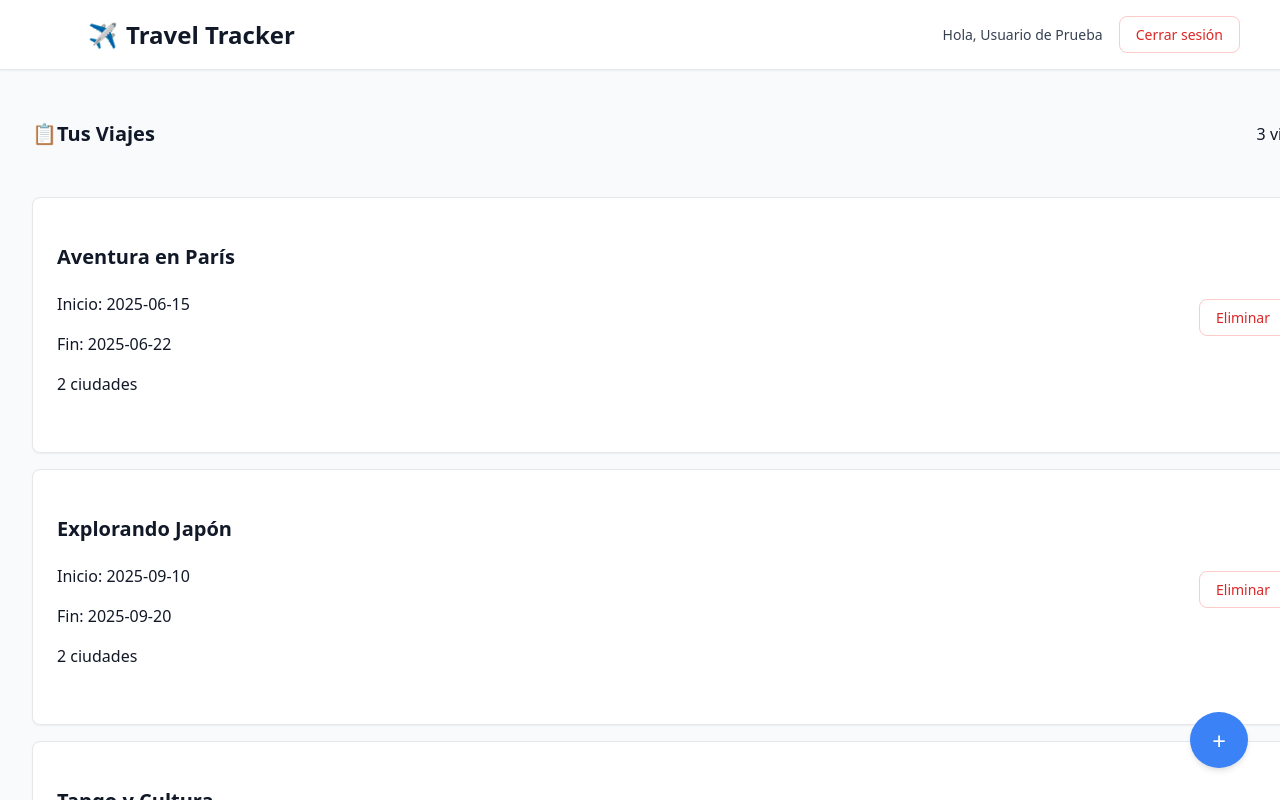
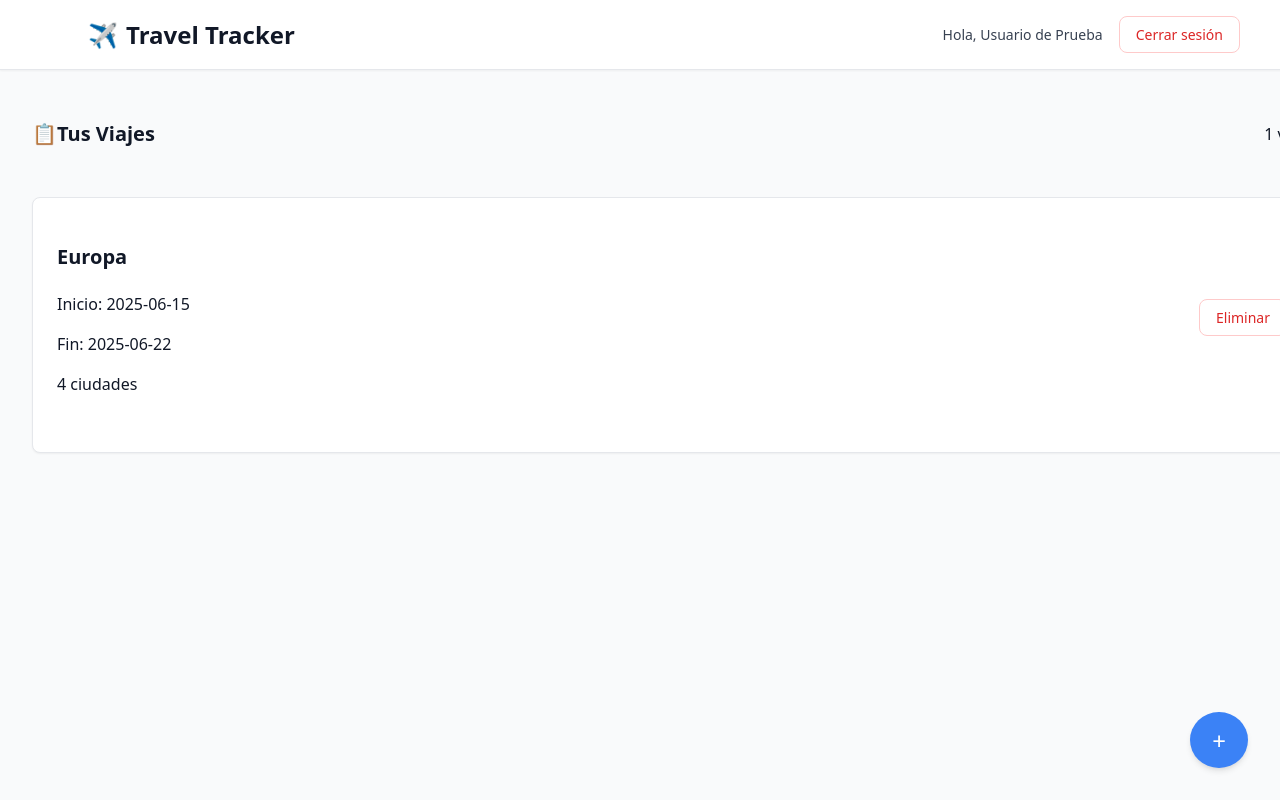
Before and after one commit to matiasleon/travel-tracker, a React (Vite) app: page / in a window 1280 px wide. Shown: the top 800 px of the page. Built offline with nearby package versions, Linux system fonts and the light colour scheme.

Commit message:
Added observations to city

```diff
--- a/src/components/trips/CityCard.jsx
+++ b/src/components/trips/CityCard.jsx
@@ -44,6 +44,13 @@ export const CityCard = ({
         )}
       </div>
 
+      {city.observations && (
+        <div className={styles.observations}>
+          <h4 className={styles.observationsTitle}>Observaciones:</h4>
+          <p className={styles.observationsText}>{city.observations}</p>
+        </div>
+      )}
+
       <div className={styles.activities}>
         {city.activities?.map((activity) => (
           <div key={activity.id} className={styles.activity}>
--- a/src/components/trips/CityCard.module.css
+++ b/src/components/trips/CityCard.module.css
@@ -87,6 +87,28 @@
   font-weight: 500;
 }
 
+.observations {
+  margin-top: 1rem;
+  padding: 0.75rem;
+  background-color: #f9fafb;
+  border-radius: 0.5rem;
+  border-left: 3px solid #3b82f6;
+}
+
+.observationsTitle {
+  font-size: 0.875rem;
+  font-weight: 600;
+  color: #4b5563;
+  margin: 0 0 0.5rem 0;
+}
+
+.observationsText {
+  font-size: 0.875rem;
+  color: #6b7280;
+  margin: 0;
+  line-height: 1.4;
+}
+
 .activities {
   margin-top: 1rem;
   display: flex;
--- a/src/hooks/useTrips.js
+++ b/src/hooks/useTrips.js
@@ -15,8 +15,13 @@ export const useTrips = () => {
       userRole: 'admin',
       createdBy: 'mock-user-id'
     };
-    // Agregar el nuevo viaje manteniendo los mocks
-    setTrips(prev => [...mockTrips, ...prev.filter(t => !mockTrips.find(m => m.id === t.id)), newTrip]);
+    // Agregar el nuevo viaje manteniendo los mocks y los viajes previos
+    setTrips(prev => {
+      const newState = [...mockTrips, ...prev.filter(t => !mockTrips.find(m => m.id === t.id)), newTrip];
+      console.log('Estado actualizado:', newState);
+      return newState;
+    });
+
     return newTrip.id;
   }, []);
 
--- a/src/mocks/trips.js
+++ b/src/mocks/trips.js
@@ -3,111 +3,53 @@ export const mockTrips = [
     id: '1',
     userRole: 'admin',
     createdBy: 'mock-user-id',
-    name: 'Aventura en París',
-    destination: 'París, Francia',
+    name: 'Europa',
+    destination: 'Europa',
     startDate: '2025-06-15',
     endDate: '2025-06-22',
     budget: 2500,
     currency: 'EUR',
     status: 'planned',
-    activities: [
-      'Visita a la Torre Eiffel',
-      'Museo del Louvre',
-      'Paseo por Champs-Élysées'
-    ],
+    updates: [],
     cities: [
       {
         id: 'city1',
-        name: 'París',
+        name: 'Barcelona',
         startDate: '2025-06-15',
         endDate: '2025-06-20',
         completed: false,
+        observations: 'Reservar tour nocturno por el Sena',
         activities: []
       },
       {
         id: 'city2',
-        name: 'Versalles',
+        name: 'Londres',
+        startDate: '2025-06-15',
+        endDate: '2025-06-20',
+        completed: false,
+        observations: 'Reservar tour nocturno por el Sena',
+        activities: []
+      },
+      {
+        id: 'city3',
+        name: 'Nottingham',
         startDate: '2025-06-20',
         endDate: '2025-06-22',
         completed: false,
+        observations: 'Reservar tour nocturno por el Sena',
+        activities: []
+      },
+      {
+        id: 'city4',
+        name: 'Manchester',
+        startDate: '2025-06-20',
+        endDate: '2025-06-22',
+        completed: false,
+        observations: 'Reservar tour nocturno por el Sena',
         activities: []
       }
     ],
     imageUrl: 'https://images.unsplash.com/photo-1502602898657-3e91760cbb34',
     notes: 'Reservar tour nocturno por el Sena'
-  },
-  {
-    id: '2',
-    userRole: 'admin',
-    createdBy: 'mock-user-id',
-    name: 'Explorando Japón',
-    destination: 'Tokio, Japón',
-    startDate: '2025-09-10',
-    endDate: '2025-09-20',
-    budget: 300000,
-    currency: 'JPY',
-    status: 'planning',
-    activities: [
-      'Distrito de Shibuya',
-      'Templo Senso-ji',
-      'Monte Fuji'
-    ],
-    cities: [
-      {
-        id: 'city3',
-        name: 'Tokio',
-        startDate: '2025-09-10',
-        endDate: '2025-09-15',
-        completed: false,
-        activities: []
-      },
-      {
-        id: 'city4',
-        name: 'Kioto',
-        startDate: '2025-09-15',
-        endDate: '2025-09-20',
-        completed: false,
-        activities: []
-      }
-    ],
-    imageUrl: 'https://images.unsplash.com/photo-1540959733332-eab4deabeeaf',
-    notes: 'Comprar Japan Rail Pass'
-  },
-  {
-    id: '3',
-    userRole: 'admin',
-    createdBy: 'mock-user-id',
-    name: 'Tango y Cultura',
-    destination: 'Buenos Aires, Argentina',
-    startDate: '2025-07-05',
-    endDate: '2025-07-10',
-    budget: 150000,
-    currency: 'ARS',
-    status: 'confirmed',
-    activities: [
-      'Teatro Colón',
-      'La Boca',
-      'Plaza de Mayo'
-    ],
-    cities: [
-      {
-        id: 'city5',
-        name: 'Buenos Aires',
-        startDate: '2025-07-05',
-        endDate: '2025-07-08',
-        completed: false,
-        activities: []
-      },
-      {
-        id: 'city6',
-        name: 'Tigre',
-        startDate: '2025-07-08',
-        endDate: '2025-07-10',
-        completed: false,
-        activities: []
-      }
-    ],
-    imageUrl: 'https://images.unsplash.com/photo-1589909202802-8f4aadce1849',
-    notes: 'Reservar show de tango'
   }
 ];
```
Also changed, not shown: 2 other files (tests, documents, lock files or other folders).
